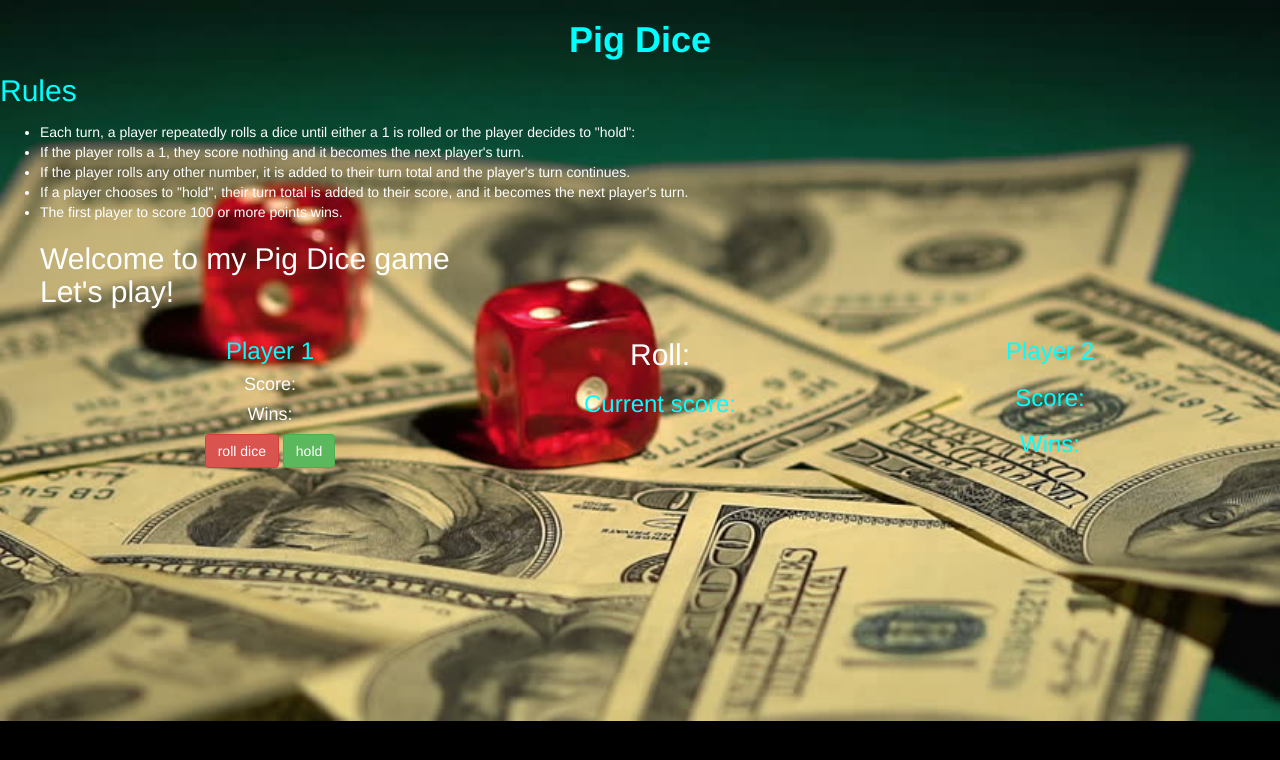
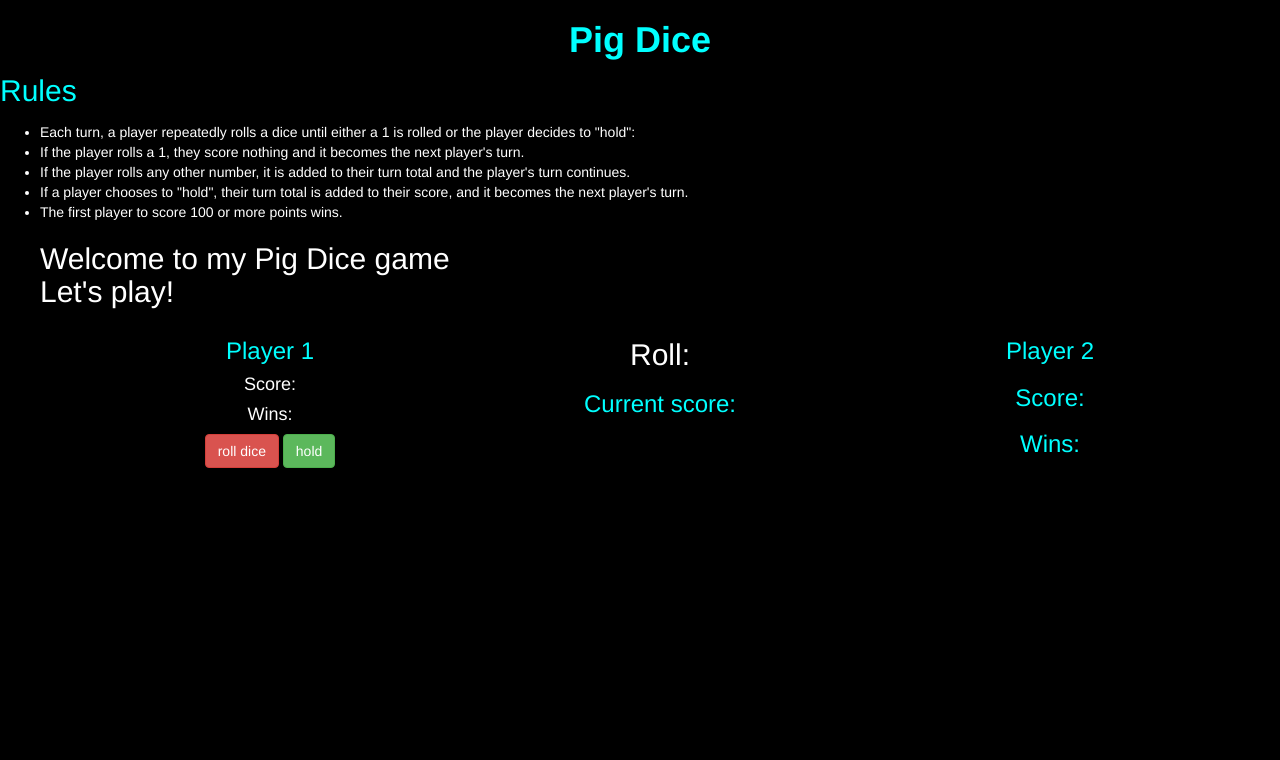
Before and after one commit to Vinny69/Pig-dice, a plain HTML site: page index.html in a window 1280 px wide. Drawn offline with Linux system fonts and the light colour scheme.

Commit message:
removed background

```diff
--- a/css/styles.css
+++ b/css/styles.css
@@ -21,7 +21,7 @@ h1 {
 }
 
 body {
-  background-image: url(../images/lets-play.jpg);
+  /*background-image: url(../images/lets-play.jpg);*/
   background-repeat: no-repeat;
   background-size: cover;
   color: #ff003e;
```
